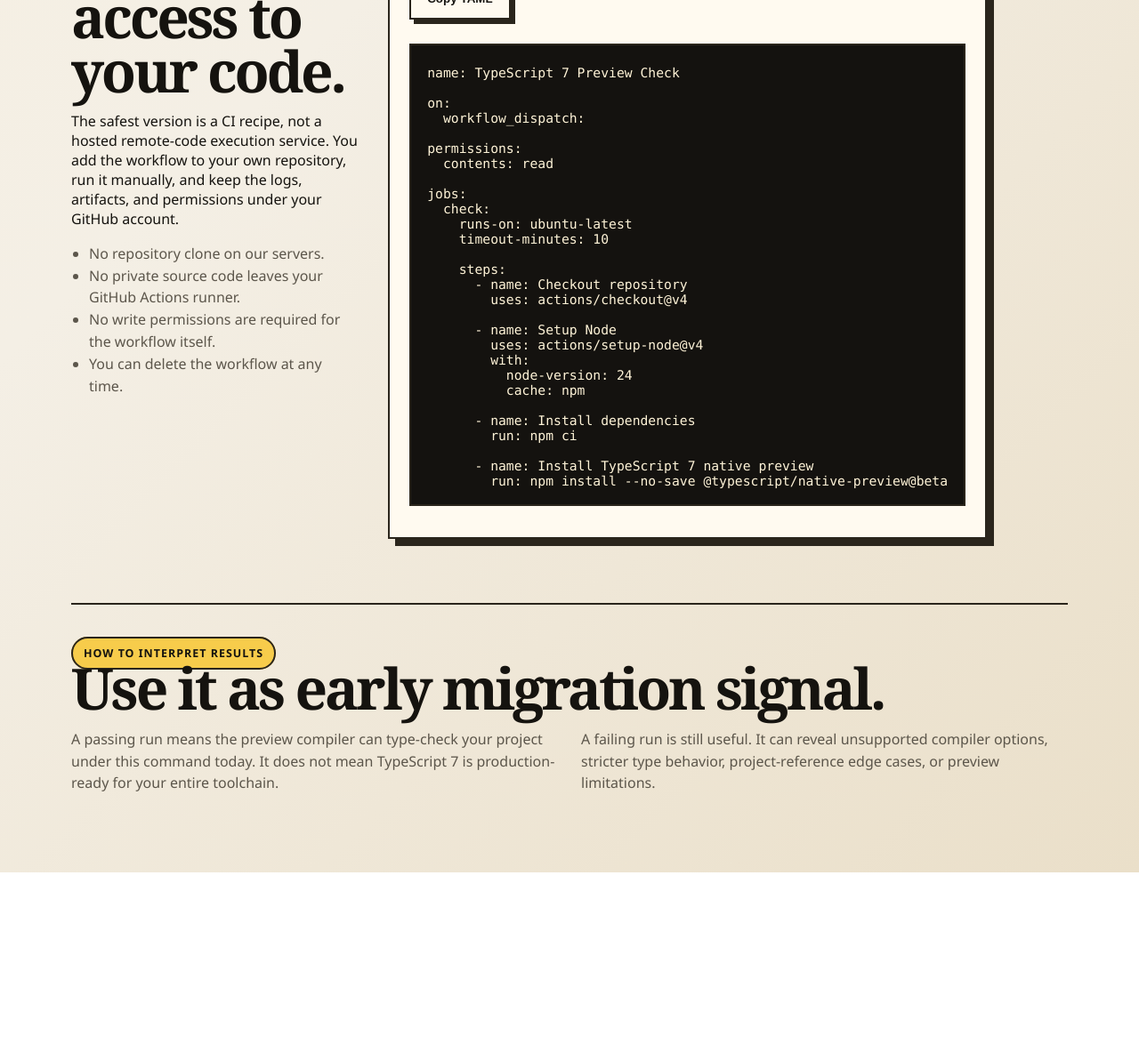
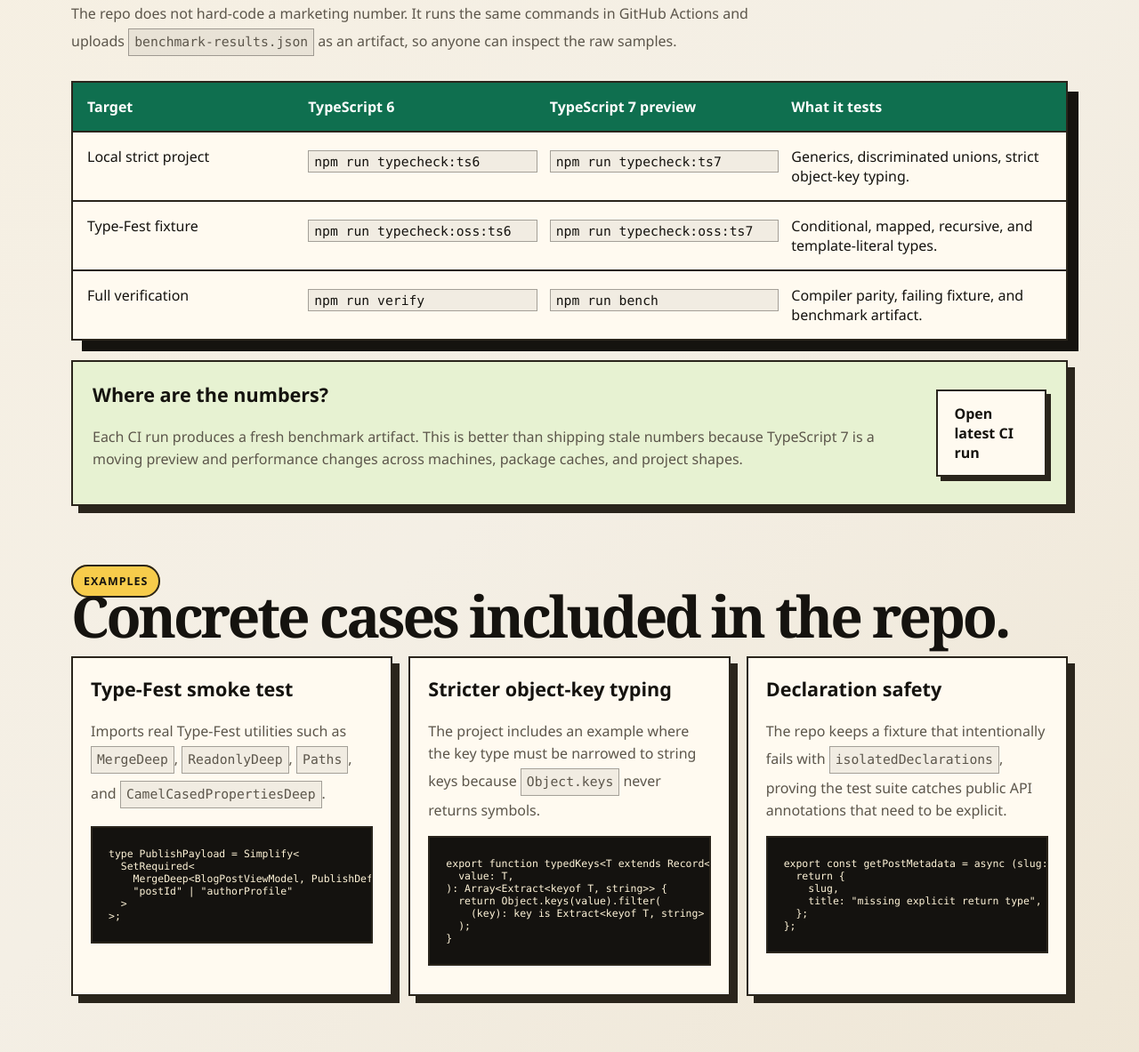
Before and after one commit to JuanTorchia/typescript7-demo, a website: page site/index.html in a window 1280 px wide. Shown: the part 1606-2789 px from the top of the page at 89% size. Before the commit the page ends 2587 px from the top, so only its background shows below. Drawn offline with Linux system fonts and the light colour scheme.

Commit message:
Add benchmark and example sections

```diff
--- a/site/index.html
+++ b/site/index.html
@@ -21,8 +21,8 @@
           generate a GitHub Actions workflow that runs inside your own repo.
         </p>
         <div class="actions">
-          <a class="button primary" href="#workflow">Generate workflow</a>
-          <a class="button secondary" href="#open-source">View fixtures</a>
+          <a class="button primary" href="#benchmarks">View benchmarks</a>
+          <a class="button secondary" href="#workflow">Generate workflow</a>
         </div>
       </section>
 
@@ -66,6 +66,113 @@
           <code>workflow_dispatch</code>
           <code>permissions: contents: read</code>
         </article>
+      </section>
+
+      <section class="benchmarks" id="benchmarks">
+        <div class="section-head">
+          <span class="label">Benchmarks</span>
+          <h2>Real commands, reproducible output.</h2>
+          <p>
+            The repo does not hard-code a marketing number. It runs the same commands in
+            GitHub Actions and uploads <code>benchmark-results.json</code> as an artifact,
+            so anyone can inspect the raw samples.
+          </p>
+        </div>
+
+        <div class="benchmark-table">
+          <div class="row header">
+            <span>Target</span>
+            <span>TypeScript 6</span>
+            <span>TypeScript 7 preview</span>
+            <span>What it tests</span>
+          </div>
+          <div class="row">
+            <span>Local strict project</span>
+            <code>npm run typecheck:ts6</code>
+            <code>npm run typecheck:ts7</code>
+            <span>Generics, discriminated unions, strict object-key typing.</span>
+          </div>
+          <div class="row">
+            <span>Type-Fest fixture</span>
+            <code>npm run typecheck:oss:ts6</code>
+            <code>npm run typecheck:oss:ts7</code>
+            <span>Conditional, mapped, recursive, and template-literal types.</span>
+          </div>
+          <div class="row">
+            <span>Full verification</span>
+            <code>npm run verify</code>
+            <code>npm run bench</code>
+            <span>Compiler parity, failing fixture, and benchmark artifact.</span>
+          </div>
+        </div>
+
+        <div class="artifact-card">
+          <div>
+            <h3>Where are the numbers?</h3>
+            <p>
+              Each CI run produces a fresh benchmark artifact. This is better than shipping
+              stale numbers because TypeScript 7 is a moving preview and performance changes
+              across machines, package caches, and project shapes.
+            </p>
+          </div>
+          <a
+            class="button secondary"
+            href="https://github.com/JuanTorchia/typescript7-demo/actions/workflows/typescript-7-open-source.yml"
+          >
+            Open latest CI run
+          </a>
+        </div>
+      </section>
+
+      <section class="examples">
+        <span class="label">Examples</span>
+        <h2>Concrete cases included in the repo.</h2>
+        <div class="example-grid">
+          <article class="example">
+            <h3>Type-Fest smoke test</h3>
+            <p>
+              Imports real Type-Fest utilities such as <code>MergeDeep</code>,
+              <code>ReadonlyDeep</code>, <code>Paths</code>, and
+              <code>CamelCasedPropertiesDeep</code>.
+            </p>
+            <pre><code>type PublishPayload = Simplify&lt;
+  SetRequired&lt;
+    MergeDeep&lt;BlogPostViewModel, PublishDefaults&gt;,
+    "postId" | "authorProfile"
+  &gt;
+&gt;;</code></pre>
+          </article>
+
+          <article class="example">
+            <h3>Stricter object-key typing</h3>
+            <p>
+              The project includes an example where the key type must be narrowed to string
+              keys because <code>Object.keys</code> never returns symbols.
+            </p>
+            <pre><code>export function typedKeys&lt;T extends Record&lt;string, unknown&gt;&gt;(
+  value: T,
+): Array&lt;Extract&lt;keyof T, string&gt;&gt; {
+  return Object.keys(value).filter(
+    (key): key is Extract&lt;keyof T, string&gt; =&gt; key in value,
+  );
+}</code></pre>
+          </article>
+
+          <article class="example">
+            <h3>Declaration safety</h3>
+            <p>
+              The repo keeps a fixture that intentionally fails with
+              <code>isolatedDeclarations</code>, proving the test suite catches public API
+              annotations that need to be explicit.
+            </p>
+            <pre><code>export const getPostMetadata = async (slug: string) =&gt; {
+  return {
+    slug,
+    title: "missing explicit return type",
+  };
+};</code></pre>
+          </article>
+        </div>
       </section>
 
       <section class="security" id="workflow">
--- a/site/styles.css
+++ b/site/styles.css
@@ -142,6 +142,9 @@
 .card p,
 .panel p,
 .how p,
+.section-head p,
+.artifact-card p,
+.example p,
 .security li {
   color: var(--muted);
   line-height: 1.55;
@@ -159,12 +162,82 @@
   font-size: 0.92em;
 }
 
+.benchmarks,
+.examples,
+.security {
+  margin: 72px 0;
+}
+
+.section-head {
+  max-width: 820px;
+  margin-bottom: 24px;
+}
+
+.benchmark-table {
+  border: 2px solid var(--line);
+  background: var(--panel);
+  box-shadow: var(--shadow);
+  overflow: hidden;
+}
+
+.row {
+  display: grid;
+  grid-template-columns: 1fr 1.1fr 1.1fr 1.25fr;
+  gap: 14px;
+  align-items: start;
+  padding: 16px;
+  border-top: 2px solid var(--line);
+}
+
+.row:first-child {
+  border-top: 0;
+}
+
+.row.header {
+  background: var(--green);
+  color: white;
+  font-weight: 850;
+}
+
+.row span {
+  min-width: 0;
+}
+
+.artifact-card {
+  display: flex;
+  gap: 24px;
+  align-items: center;
+  justify-content: space-between;
+  margin-top: 22px;
+  border: 2px solid var(--line);
+  background: #e7f2d2;
+  padding: 22px;
+  box-shadow: 8px 8px 0 var(--line);
+}
+
+.example-grid {
+  display: grid;
+  grid-template-columns: repeat(3, minmax(0, 1fr));
+  gap: 18px;
+}
+
+.example {
+  border: 2px solid var(--line);
+  background: var(--panel);
+  padding: 20px;
+  box-shadow: 8px 8px 0 var(--line);
+}
+
+.example pre {
+  max-height: 260px;
+  font-size: 0.78rem;
+}
+
 .security {
   display: grid;
   grid-template-columns: 0.78fr 1.22fr;
   gap: 34px;
   align-items: start;
-  margin: 72px 0;
 }
 
 ul {
@@ -215,9 +288,16 @@
   }
 
   .grid,
+  .row,
+  .example-grid,
   .security,
   .columns {
     grid-template-columns: 1fr;
+  }
+
+  .artifact-card {
+    align-items: stretch;
+    flex-direction: column;
   }
 
   .notice,
```
